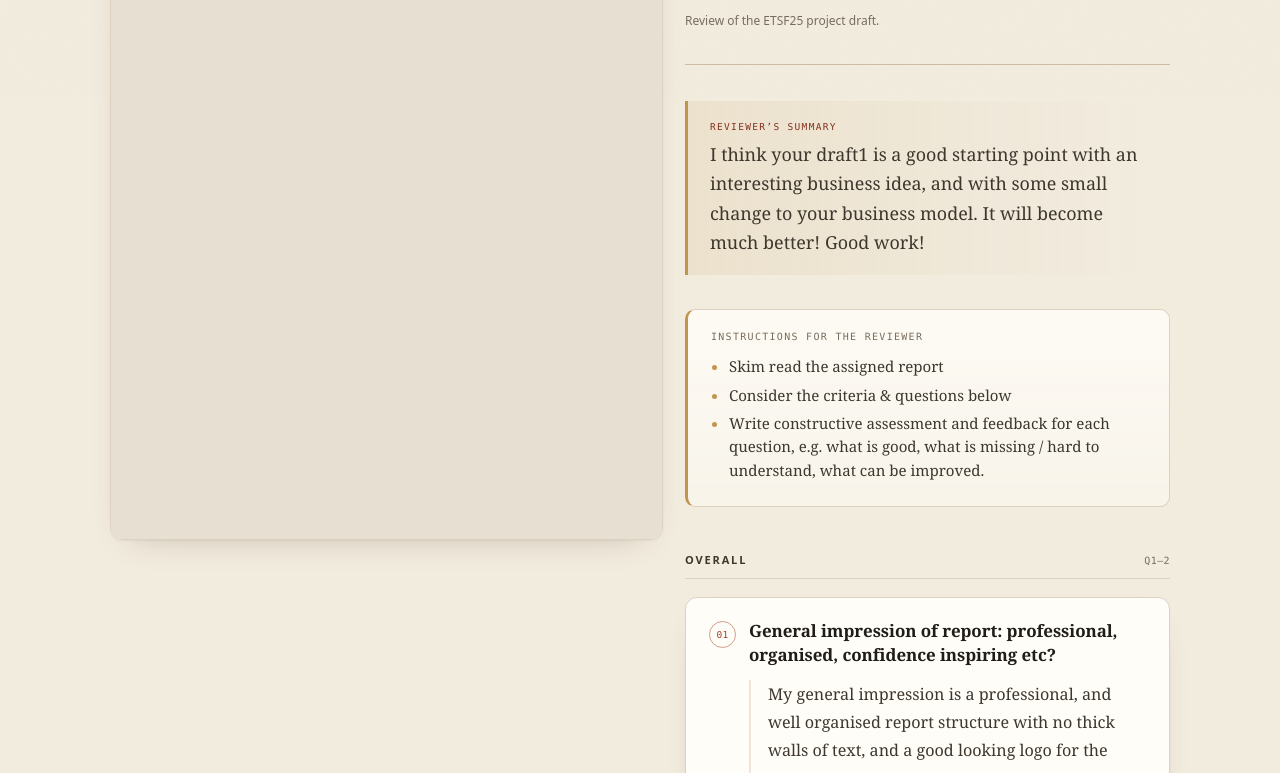
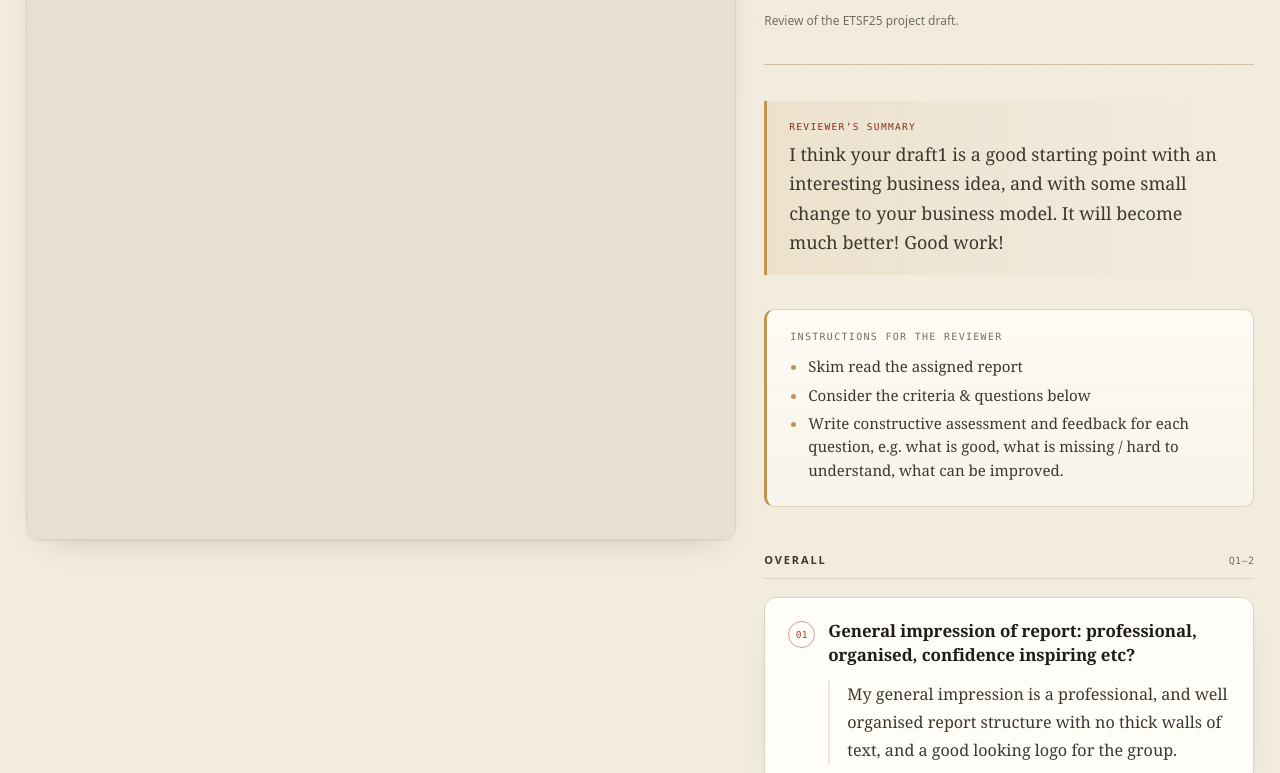
Before and after one commit to memagu/tmp-etsf25-feedback, a plain HTML site: page index.html in a window 1280 px wide. Shown: the part 703-1476 px from the top of the page. Drawn offline with Linux system fonts and the light colour scheme.

Commit message:
Use more of the viewport for the split review layout

```diff
--- a/index.html
+++ b/index.html
@@ -59,7 +59,7 @@ body::before{
 a{color:var(--accent-deep)}
 kbd{font-family:var(--mono);font-size:.82em;background:rgba(32,28,22,.06);padding:.14em .42em;border-radius:4px}
 code{font-family:var(--mono);font-size:.82em;background:rgba(32,28,22,.06);padding:.14em .42em;border-radius:4px}
-.wrap{width:min(1060px, calc(100% - 56px));margin-inline:auto;position:relative;z-index:1}
+.wrap{width:min(1880px, calc(100% - clamp(32px, 4vw, 72px)));margin-inline:auto;position:relative;z-index:1}
 .progress{position:fixed;top:0;left:0;height:2px;width:0;background:linear-gradient(90deg,var(--gold),var(--accent));z-index:60;transition:width .1s linear}
 
 /* Masthead */
@@ -147,13 +147,13 @@ h1 em{font-style:italic;font-weight:400;color:var(--accent)}
 .print-btn svg{width:13px;height:13px}
 
 /* Layout */
-.layout{display:grid;grid-template-columns:236px minmax(0,1fr);gap:clamp(32px,5vw,64px);padding:46px 0 80px;align-items:start}
-main{max-width:760px;width:100%}
+.layout{display:grid;grid-template-columns:236px minmax(0,820px);justify-content:center;gap:clamp(32px,5vw,64px);padding:46px 0 80px;align-items:start}
+main{max-width:820px;width:100%}
 .sidebar{position:sticky;top:84px;display:flex;flex-direction:column;gap:26px}
 
 /* Split view with the reviewed draft */
 .pdf-pane{display:none}
-body.split-view .layout{grid-template-columns:minmax(0,1.14fr) minmax(0,1fr);gap:22px}
+body.split-view .layout{grid-template-columns:minmax(0,1.45fr) minmax(0,1fr);justify-content:stretch;gap:28px}
 body.split-view .sidebar{display:none}
 body.split-view main{max-width:none}
 body.split-view .pdf-pane{
```
Also changed, not shown: 1 other file.
